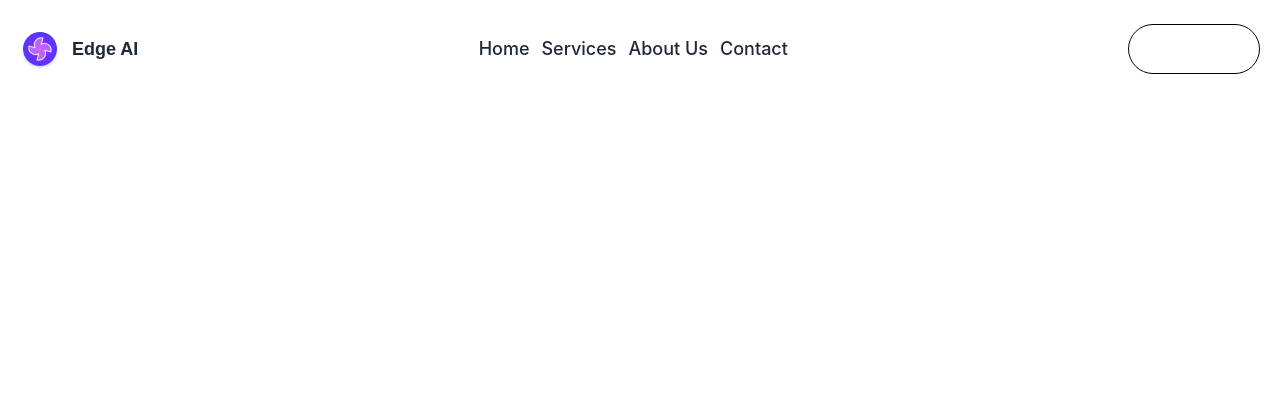
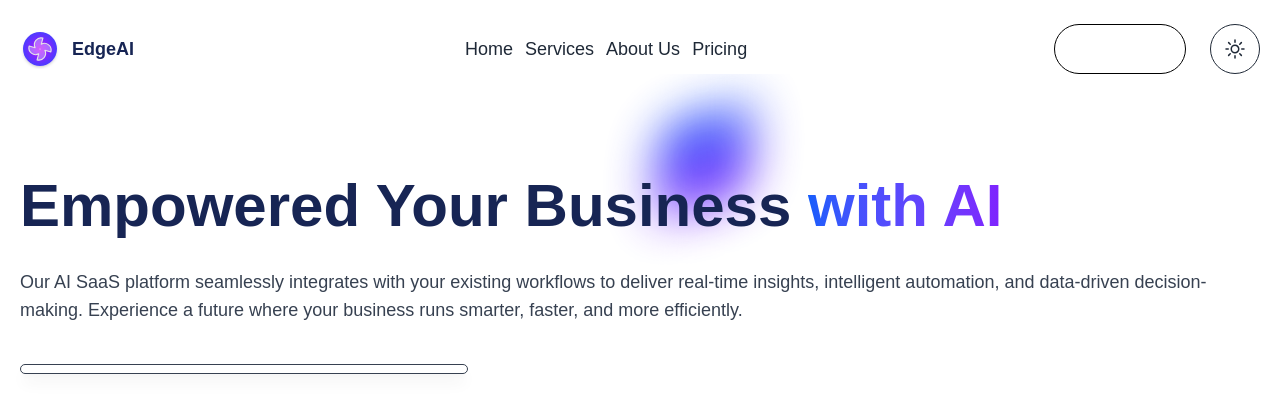
Before and after one commit to AadityaRJ01/Landing-Page, a React (Vite) app: page / in a window 1280 px wide. Shown: the top 412 px of the page. Built offline with nearby package versions, Linux system fonts and the light colour scheme.

Commit message:
Completed Navbar and partially Hero Section

```diff
--- a/index.html
+++ b/index.html
@@ -1,12 +1,12 @@
-<!doctype html>
+<!DOCTYPE html>
 <html lang="en">
   <head>
     <meta charset="UTF-8" />
     <link rel="icon" type="image/svg+xml" href="/vite.svg" />
     <meta name="viewport" content="width=device-width, initial-scale=1.0" />
-    <title>landing-page</title>
+    <title>Vite + React + TS</title>
   </head>
-  <body>
+  <body class="overflow-hidden overflow-y-auto bg-body">
     <div id="root"></div>
     <script type="module" src="/src/main.tsx"></script>
   </body>
--- a/package.json
+++ b/package.json
@@ -13,7 +13,8 @@
     "@tailwindcss/vite": "^4.2.1",
     "react": "^19.2.0",
     "react-dom": "^19.2.0",
-    "tailwindcss": "^4.2.1"
+    "tailwindcss": "^4.2.1",
+    "zustand": "^5.0.11"
   },
   "devDependencies": {
     "@eslint/js": "^9.39.1",
--- a/src/components/elements/Navbar.tsx
+++ b/src/components/elements/Navbar.tsx
@@ -1,44 +1,96 @@
 import { Container } from "../shared/Container";
+import logo from "/assets/icon.svg";
 import { NavItem } from "../shared/NavItem";
 import { BtnLink } from "../shared/BtnLink";
-import logo from "/assets/icon.svg";
-const navItems = [
-    { href: "#", label: "Home" },
-    { href: "services", label: "Services" },
-    { href: "about-us", label: "About Us" },
-    { href: "contact", label: "Contact" },
+import { useThemeStore } from "../../store/ThemeStore";
+
+export const navItems = [
+  { href: "#", text: "Home" },
+  { href: "#services", text: "Services" },
+  { href: "#about-us", text: "About Us" },
+  { href: "#pricing", text: "Pricing" },
 ];
 
 export const Navbar = () => {
-    return <header className="absolute inset-x-0 top-0 z-50 py-6">
-        {""}
+  const { toggleTheme, theme } = useThemeStore();
+
+  return (
+    <header className="absolute inset-x-0 top-0 z-50 py-6">
       <Container>
-            <nav className="w-full flex justify-betweengap-6 relative">
-                {/* {Logo} */}
+        <nav className="w-full flex justify-between gap-6 relative">
+          {/* Logo */}
           <div className="min-w-max inline-flex relative">
-                    <a href="/" className="flex relative items-center gap-3">
-                        <img src={logo} alt="Edge-AI-Logo" className="w-10 h-10" />
-                        <div className="inline-flex text-lg font-semibold text-heading-2">
-                            Edge AI
+            <a href="/" className="relative flex items-center gap-3">
+              <img src={logo} alt="EdgeAI Logo" className="w-10 h-10" />
+              <div className="inline-flex text-lg font-semibold text-heading-1">
+                EdgeAI
               </div>
             </a>
-
           </div>
 
-                <div className="flex flex-col lg:flex-row w-full lg:justify-between lg:items-center absolute top-full left-0 lg:static lg:top-0 bg-body lg:bg-transparent border-x-box-border lg:border-x-0 lg:h-auto h-0 overflow-hidden">
-                    <ul className="border-t border-box-border lg:border-t-0 px-6 lg:px-0 pt-6 lg:pt-0 flex font-sans lf:flex-row gap-y-4 gap-x-3 text-lg text-heading-2 w-full lg:justify-center lg:items-center">
+          <div
+            className="flex flex-col lg:flex-row w-full lg:justify-between lg:items-center
+                      absolute top-full left-0 lg:static lg:top-0 bg-body lg:bg-transparent
+                      border-x border-x-box-border lg:border-x-0 lg:h-auto h-0 overflow-hidden"
+          >
+            <ul
+              className="border-t border-box-border lg:border-t-0 px-6 lg:px-0
+                           pt-6 lg:pt-0 flex flex-col lg:flex-row gap-y-4 gap-x-3
+                           text-lg text-heading-2 w-full lg:justify-center lg:items-center"
+            >
               {navItems.map((item, key) => (
-                            <NavItem href={item.href} text={item.label} key={key} />
+                <NavItem href={item.href} text={item.text} key={key} />
               ))}
             </ul>
-                    <div className="lg:min-w-max flex items-center sm:w-max w-full pb-6 lg:pb-0 border-b border-box-border lg:border-0 px-6 lg:px-0">
-                        <BtnLink text="Get Started" href="#cta" classname=""/>
-
+            <div
+              className="lg:min-w-max flex items-center sm:w-max w-full pb-6
+                            lg:pb-0 border-b border-box-border lg:border-0
+                            px-6 lg:px-0"
+            >
+              <BtnLink text="Get Started" href="#cta" className="" />
+            </div>
           </div>
 
+          <div className="min-w-max flex items-center gap-x-3">
+            <button
+              onClick={toggleTheme}
+              className="outline-hidden flex relative text-heading-2 rounded-full p-2 lg:p-3 border border-box-border cursor-pointer"
+            >
+              {theme === "dark" ? (
+                <svg
+                  xmlns="http://www.w3.org/2000/svg"
+                  fill="none"
+                  viewBox="0 0 24 24"
+                  strokeWidth="1.5"
+                  stroke="currentColor"
+                  className="w-6 h-6"
+                >
+                  <path
+                    strokeLinecap="round"
+                    strokeLinejoin="round"
+                    d="M21.752 15.002A9.718 9.718 0 0118 15.75c-5.385 0-9.75-4.365-9.75-9.75 0-1.33.266-2.597.748-3.752A9.753 9.753 0 003 11.25C3 16.635 7.365 21 12.75 21a9.753 9.753 0 009.002-5.998z"
+                  />
+                </svg>
+              ) : (
+                <svg
+                  xmlns="http://www.w3.org/2000/svg"
+                  fill="none"
+                  viewBox="0 0 24 24"
+                  strokeWidth="1.5"
+                  stroke="currentColor"
+                  className="w-6 h-6"
+                >
+                  <path
+                    strokeLinecap="round"
+                    strokeLinejoin="round"
+                    d="M12 3v2.25m6.364.386l-1.591 1.591M21 12h-2.25m-.386 6.364l-1.591-1.591M12 18.75V21m-4.773-4.227l-1.591 1.591M5.25 12H3m4.227-4.773L5.636 5.636M15.75 12a3.75 3.75 0 11-7.5 0 3.75 3.75 0 017.5 0z"
+                  />
+                </svg>
+              )}
+            </button>
           </div>
-
         </nav>
       </Container>
-    </header>;
+    </header>
+  );
 };
--- a/src/components/sections/Hero.tsx
+++ b/src/components/sections/Hero.tsx
@@ -1,3 +1,37 @@
+import { Container } from "../shared/Container";
+import { Paragraph } from "../shared/Paragraph";
+
 export const Hero = () => {
-    return <section></section>;
+    return <section className="relative pt-32 lg:pt-36 ">
+        {""}
+        <Container className="flex flex-col lg:flex-row gap-10 lg:gap-12 ">
+            <div className="absolute w-full lg:w-1/2 inset-y-0 lg:right-0">
+                <span className="absolute -left-6 md:left-4 top-24 lg:top-28 w-24 h-24 rotate-90 skew-x-12 rounded-3xl bg-gradient-to-r from-blue-600 to-violet-600 blur-xl opacity-80 lg:opacity-95 lg:block hidden">
+
+                </span>
+                <span className="absolute right-4 bottom-12 w-24 h-24 rounded-3xl bg-primary blur-xl opacity-80"></span>
+            </div>
+            <div className="relative flex flex-col items-center text-center lg:text-left lg:py-8 lg:items-start lg:max-w-none max-w-3xl mx-auto lg:mx-0 lg:flex-1 lg:w-1/2">
+                {""}
+                <h1 className="text-heading-1 text-3xl sm:text-4xl md:text-5xl xl:text-6xl font-bold">Empowered Your Business {""}<span className="text-transparent bg-clip-text bg-gradient-to-r from-blue-600 to-violet-600">with AI</span></h1>
+
+                <Paragraph className="mt-8 ">
+                    Our AI SaaS platform seamlessly integrates with your existing
+                    workflows to deliver real‑time insights, intelligent automation, and
+                    data‑driven decision-making. Experience a future where your business
+                    runs smarter, faster, and more efficiently.
+
+                </Paragraph>
+
+                <div className="mt-10 w-full flex max-w-md mx-auto lg:mx-0">
+                    <div className="flex sm:flex-row flex-col gap-5 w-full ">
+                        <form action="#" className="py-1 px-6 w-full pr-1 flex gap-3 items-center text-heading-3 shadow-lg shadow-box-shadow border border-box-border bg-box-bg rounded-full ease-linear focus-within:bg-body focus-within:border-primary">
+
+                        </form>
+                    </div>
+                </div>
+            </div>
+        </Container>
+
+    </section>;
 };
--- /dev/null
+++ b/src/components/shared/Paragraph.tsx
@@ -0,0 +1,10 @@
+interface ParagraphProps {
+  children: React.ReactNode;
+  className?: string;
+}
+
+export const Paragraph = ({ children, className = "" }: ParagraphProps) => {
+  return (
+    <p className={`text-heading-3 md:text-lg ${className}`}> {children} </p>
+  );
+};
--- /dev/null
+++ b/src/store/ThemeStore.ts
@@ -0,0 +1,42 @@
+import { create } from "zustand";
+import { persist } from "zustand/middleware";
+
+type Theme = "light" | "dark";
+
+interface ThemeStore {
+  theme: Theme;
+  toggleTheme: () => void;
+}
+
+export const useThemeStore = create<ThemeStore>()(
+  persist(
+    (set, get) => ({
+      theme:
+        typeof window !== "undefined" &&
+        window.matchMedia("(prefers-color-scheme: dark)").matches
+          ? "dark"
+          : "light",
+      toggleTheme: () => {
+        const newTheme: Theme = get().theme === "light" ? "dark" : "light";
+        if (typeof document !== "undefined") {
+          document.documentElement.classList.toggle(
+            "dark",
+            newTheme === "dark"
+          );
+        }
+
+        set({ theme: newTheme });
+      },
+    }),
+    {
+      name: "theme",
+      onRehydrateStorage: () => (state) => {
+        if (state?.theme === "dark") {
+          document.documentElement.classList.add("dark");
+        } else {
+          document.documentElement.classList.remove("dark");
+        }
+      },
+    }
+  )
+);
```
Also changed, not shown: 1 other file (tests, documents, lock files or other folders). Lines whose indentation alone changed are shown as unchanged.
